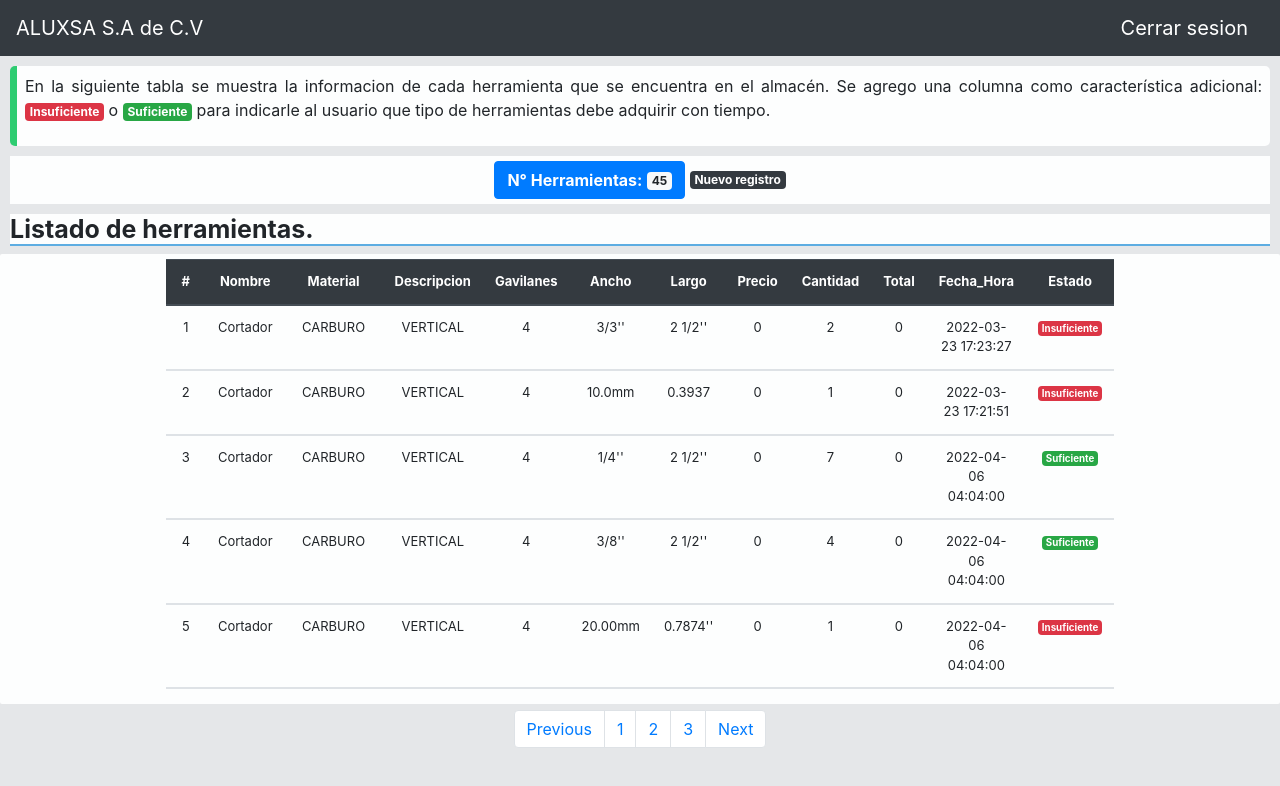
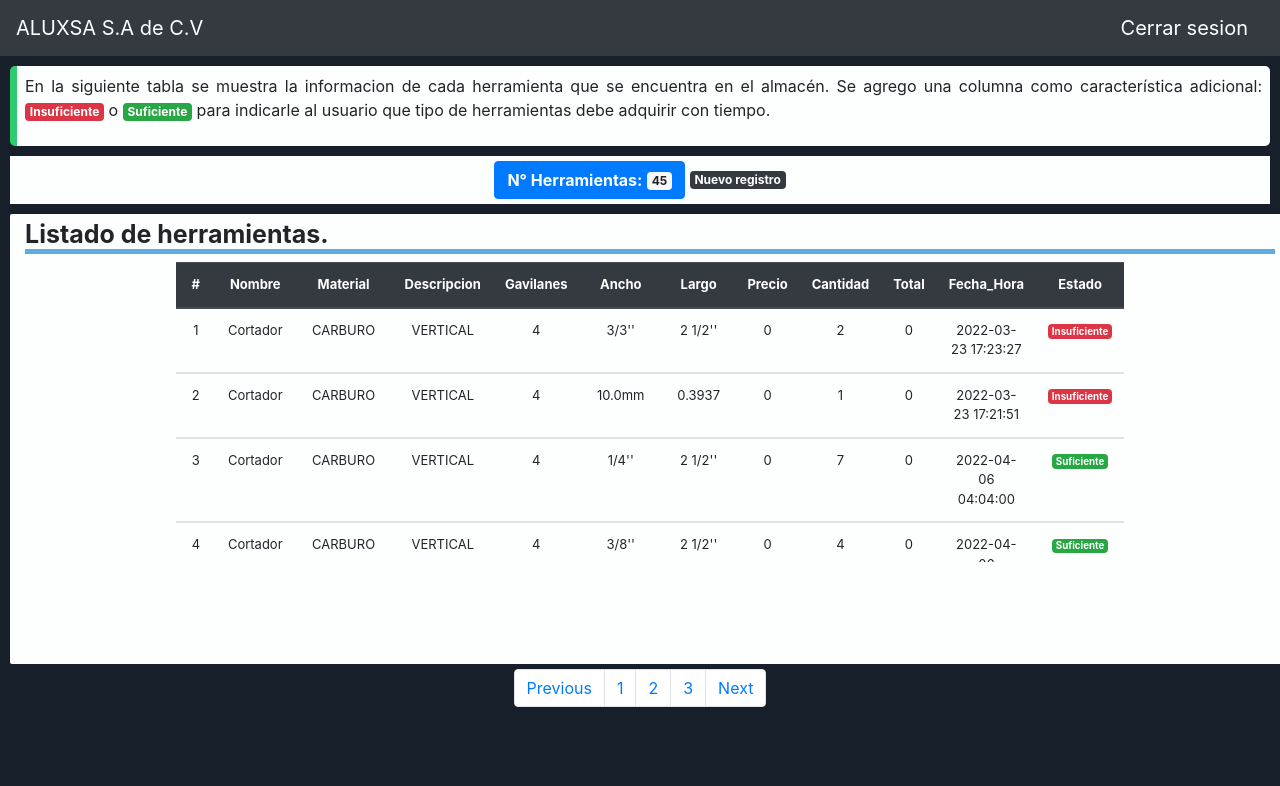
Before and after one commit to Gerardo061099/Proyecto-aluxsa, a PHP site: page /inventario.php in a window 1280 px wide. Shown: the top 786 px of the page. Run offline with PHP 8.4, Linux system fonts and the light colour scheme; the visitor is signed in with stand-in values (Sample User, id 1); data comes from the database, SQL or seed files in the repository.

Commit message:
Cuarto comit en la rama complemento

```diff
--- a/css/styles.css
+++ b/css/styles.css
@@ -15,7 +15,7 @@
     }
 
     .pag {
-        background: #E5E7E9;
+        background: #17202A;
     }
 
     .pag::-webkit-scrollbar {
@@ -60,7 +60,7 @@
 
     .box-1 {
         border-bottom: #2ECC71 5px solid;
-        background-color: #FDFEFE;
+        background-color: #fdfefec7;
         border-radius: 5px;
         padding: 20px;
         margin: 15px;
@@ -105,7 +105,7 @@
 
     .titulos {
         font-size: 25px;
-        border-bottom: #5DADE2 2px solid;
+        border-bottom: #5DADE2 5px solid;
     }
 
     tr:hover {
@@ -116,12 +116,21 @@
         width: 100%;
         height: 450px;
         padding: 5px 5px;
-        margin: 0px 0px;
+        margin: 5px 10px;
         border-radius: 2px;
+        background: #FDFEFE;
+    }
+
+    .tabla-herramientas {
+        width: max-content;
+        height: 300px;
         display: inline-block;
         overflow-y: auto;
-        margin: auto;
-        background: #FDFEFE;
+    }
+
+    .tabla-herramientas::-webkit-scrollbar-thumb {
+        background: #ccc;
+        border-radius: 100px;
     }
 
     .cuadro-texto {
--- a/inventario.php
+++ b/inventario.php
@@ -68,10 +68,11 @@ ob_start();
             ?>
             <a href="registro_h.php" class="badge badge-dark">Nuevo registro</a>
             </div>
-            <div style="margin: 0px 10px; background: #FDFEFE;">
-                <h1 class="titulos" style="text-align:left;"><strong>Listado de herramientas.</strong></h1>
-            </div>
                 <div class="tb-herramientas">
+                    <div style="margin: 0px 10px; background: #FDFEFE;">
+                        <h1 class="titulos" style="text-align:left;"><strong>Listado de herramientas.</strong></h1>
+                    </div>
+                    <div class="tabla-herramientas">
                     <?php
                             include("abrir_conexion.php");// conexion con la BD
                             $resultados = mysqli_query($conexion,"SELECT h.id_herramienta,h.Nombre,c.material,c.descripcion,g.Num_gavilanes,m.Ancho,m.Largo,h.preciocompra,h.cantidad,h.total,h.fecha_hora FROM $tbherr_db7 h inner join categorias c on h.id_categoria = c.id_categoria inner join gavilanes g on h.id_gavilanes = g.id_gav inner join medidas m on h.id_medidas = m.id_medidas ORDER BY id_herramienta");
@@ -126,13 +127,14 @@ ob_start();
                             }
                                 echo "</table><br>";
                     ?>
+                    </div>
                 </div>
         </div>
     </center>
     <nav aria-label="Page navigation example">
         <ul class="pagination justify-content-center">
             <li class="page-item">
-                <a class="page-link">Previous</a>
+                <a class="page-link" href="pagina_principal.php">Previous</a>
             </li>
             <li class="page-item"><a class="page-link" href="pagina_principal.php">1</a></li>
             <li class="page-item"><a class="page-link" href="registros.php">2</a></li>
--- a/pagina_principal.php
+++ b/pagina_principal.php
@@ -79,7 +79,7 @@ ob_start();
         <div class="card text-white bg-danger mb-3" id="card1" style="max-width: 18rem;">
             <div class="card-header">Reportes</div>
             <div class="card-body">
-                <h5 class="card-title">Herramientas Agotadas</h5>
+                <h5 class="card-title">Herramientas agotadas</h5>
                 <p class="card-text"><a href="herramienta_agotada.php"><img src="img/tool-cancel.png" alt=""></a></p>
             </div>
         </div>
--- a/registro_h.php
+++ b/registro_h.php
@@ -48,7 +48,7 @@ ob_start();
         <p></p>
     </div>
     <center>
-    <div class="box-1" style="border-top: #F4D03F 7px solid;">
+    <div class="box-1" style="border-top: #DC7633 7px solid;">
             <div class="encabesado">
                 <h1 class="titulo">Registro de Herramientas</h1>
             </div>
--- a/registros.php
+++ b/registros.php
@@ -146,11 +146,9 @@ ob_start();
                         include("cerrar_conexion.php");
                         ?>
                 </div>
-
             </div>
         </section>
     </center>
-
     <nav aria-label="Page navigation example">
         <ul class="pagination justify-content-center">
             <li class="page-item">
```
